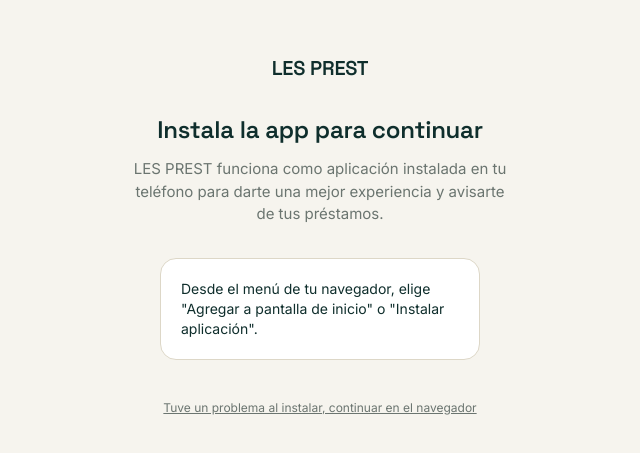
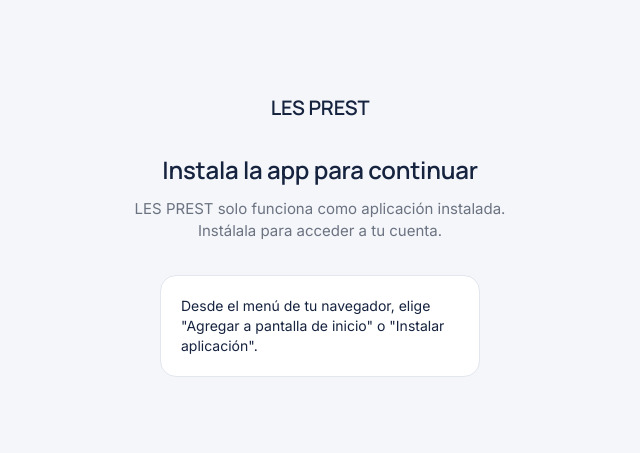
Before and after one commit to Leonardsandrea7/lesprest, a React (Vite) app: page /app in a window 1280 px wide. Shown: the part 165-618 px from the top of the page, without its empty margins (320-960 px from the left). Built offline with nearby package versions, Linux system fonts and the light colour scheme.

Commit message:
Add files via upload

```diff
--- a/src/components/InstallGate.tsx
+++ b/src/components/InstallGate.tsx
@@ -24,7 +24,6 @@
 export function InstallGate({ children }: { children: ReactNode }) {
   const [standalone, setStandalone] = useState(isStandalone());
   const [deferredPrompt, setDeferredPrompt] = useState<any>(null);
-  const [bypass, setBypass] = useState(() => localStorage.getItem("lp_install_bypass") === "1");
 
   useEffect(() => {
     function handler(e: Event) {
@@ -36,7 +35,7 @@
     return () => window.removeEventListener("beforeinstallprompt", handler);
   }, []);
 
-  if (standalone || bypass) return <>{children}</>;
+  if (standalone) return <>{children}</>;
 
   async function install() {
     if (!deferredPrompt) return;
@@ -46,17 +45,12 @@
     setDeferredPrompt(null);
   }
 
-  function continueInBrowser() {
-    localStorage.setItem("lp_install_bypass", "1");
-    setBypass(true);
-  }
-
   return (
     <div className="flex min-h-screen flex-col items-center justify-center bg-[var(--paper)] px-6 text-center">
       <span className="font-display text-xl font-semibold text-[var(--ink)]">LES PREST</span>
       <h1 className="mt-8 font-display text-2xl font-semibold text-[var(--ink)]">Instala la app para continuar</h1>
       <p className="mt-3 max-w-sm text-[15px] text-[var(--muted)]">
-        LES PREST funciona como aplicación instalada en tu teléfono para darte una mejor experiencia y avisarte de tus préstamos.
+        LES PREST solo funciona como aplicación instalada. Instálala para acceder a tu cuenta.
       </p>
 
       {isIOS() ? (
@@ -80,10 +74,6 @@
           <p>Desde el menú de tu navegador, elige "Agregar a pantalla de inicio" o "Instalar aplicación".</p>
         </div>
       )}
-
-      <button onClick={continueInBrowser} className="mt-10 text-xs text-[var(--muted)] underline">
-        Tuve un problema al instalar, continuar en el navegador
-      </button>
     </div>
   );
 }
--- a/src/index.css
+++ b/src/index.css
@@ -1,24 +1,25 @@
-@import url("https://fonts.googleapis.com/css2?family=Space+Grotesk:wght@500;600;700&family=Inter:wght@400;500;600;700&display=swap");
+@import url("https://fonts.googleapis.com/css2?family=Manrope:wght@500;600;700;800&family=Inter:wght@400;500;600;700&display=swap");
 @import "tailwindcss";
 
 /* =====================================================================
-   LES PREST — Tokens de marca
-   Paleta: verde petróleo profundo (confianza/estabilidad financiera),
-   papel cálido grisáceo (no el crema genérico de IA), ámbar solo para
-   momentos de "logro" (barra de progreso, nivel desbloqueado).
+   LES PREST — Identidad tipo banco digital / billetera
+   Azul profundo (confianza bancaria) + blanco limpio, verde para
+   movimientos positivos, rojo contenido para alertas. Tarjeta de saldo
+   como elemento protagonista, todo lo demás queda discreto alrededor.
    ===================================================================== */
 :root {
-  --ink: #0f2e2c;          /* texto principal, headlines */
-  --paper: #f6f4ee;        /* fondo base */
+  --ink: #16233f;          /* texto principal — azul-negro, no negro puro */
+  --paper: #f4f6fa;        /* fondo base — blanco azulado, no crema */
   --paper-raised: #ffffff; /* tarjetas */
-  --brand: #0b6e5c;        /* verde LES PREST — acciones primarias */
-  --brand-dark: #084d40;
-  --gold: #c98a3b;         /* logro / progreso — uso restringido */
-  --brick: #a83b2e;        /* errores / rechazos */
-  --line: #ddd7c7;         /* bordes hairline */
-  --muted: #6b7570;
+  --brand: #0a6cf5;        /* azul de acción — botones, links, activo */
+  --brand-dark: #0b2f6b;   /* azul profundo — tarjeta de saldo, headers */
+  --gold: #d99a2b;         /* logro / progreso de nivel — uso restringido */
+  --success: #16a34a;      /* montos positivos, confirmaciones */
+  --brick: #c0362c;        /* errores / rechazos */
+  --line: #e2e6ee;         /* bordes hairline */
+  --muted: #6b7280;
 
-  --font-display: "Space Grotesk", system-ui, sans-serif;
+  --font-display: "Manrope", system-ui, sans-serif;
   --font-body: "Inter", system-ui, sans-serif;
 
   font-family: var(--font-body);
@@ -37,9 +38,10 @@
 
 .tabular { font-variant-numeric: tabular-nums; }
 
-/* Un solo momento de sombra reservado para la tarjeta de préstamo activo */
-.shadow-hero {
-  box-shadow: 0 12px 32px -12px rgba(15, 46, 44, 0.25);
+/* Tarjeta de saldo (billetera) — el único momento "grande" de la interfaz */
+.balance-card {
+  background: linear-gradient(135deg, var(--brand-dark) 0%, #12408f 100%);
+  box-shadow: 0 16px 32px -14px rgba(11, 47, 107, 0.45);
 }
 
-::selection { background: var(--gold); color: var(--ink); }
+::selection { background: var(--brand); color: white; }
--- a/src/pages/app/Dashboard.tsx
+++ b/src/pages/app/Dashboard.tsx
@@ -35,26 +35,25 @@
       </div>
 
       {currentLevel && (
-        <Card className="shadow-hero">
+        <div className="balance-card rounded-3xl p-6 text-white">
           <div className="flex items-center justify-between">
-            <span className="text-sm font-medium text-[var(--muted)]">Tu nivel</span>
-            <Badge className="bg-[var(--brand)]/10 text-[var(--brand)]">Nivel {currentLevel.level_number}</Badge>
+            <span className="text-sm font-medium text-white/70">Crédito disponible</span>
+            <span className="rounded-full bg-white/15 px-3 py-1 text-xs font-semibold">Nivel {currentLevel.level_number}</span>
           </div>
-          <p className="mt-3 font-display text-3xl font-semibold text-[var(--ink)] tabular">
+          <p className="mt-4 font-display text-4xl font-extrabold tabular">
             {formatMoney(currentLevel.principal_amount)}
           </p>
-          {rate ? <p className="text-sm text-[var(--muted)] tabular">{formatBs(currentLevel.principal_amount, rate)}</p> : null}
-          <p className="text-sm text-[var(--muted)]">Crédito disponible</p>
+          {rate ? <p className="mt-1 text-sm text-white/70 tabular">{formatBs(currentLevel.principal_amount, rate)}</p> : null}
 
           {!activeLoan && (
             <Link
               to="/app/prestamo"
-              className="mt-4 block rounded-xl bg-[var(--brand)] py-3 text-center text-[15px] font-semibold text-white hover:bg-[var(--brand-dark)]"
+              className="mt-6 block rounded-xl bg-white py-3 text-center text-[15px] font-semibold text-[var(--brand-dark)] hover:bg-white/90"
             >
               Solicitar préstamo
             </Link>
           )}
-        </Card>
+        </div>
       )}
 
       {activeLoan && (
@@ -128,7 +127,7 @@
 
 function StatusPill({ ok, okText, pendingText }: { ok: boolean; okText: string; pendingText: string }) {
   return ok ? (
-    <span className="text-sm font-semibold text-[var(--brand)]">✓ {okText}</span>
+    <span className="text-sm font-semibold text-[var(--success)]">✓ {okText}</span>
   ) : (
     <span className="text-sm font-medium text-[var(--muted)]">{pendingText}</span>
   );
```
